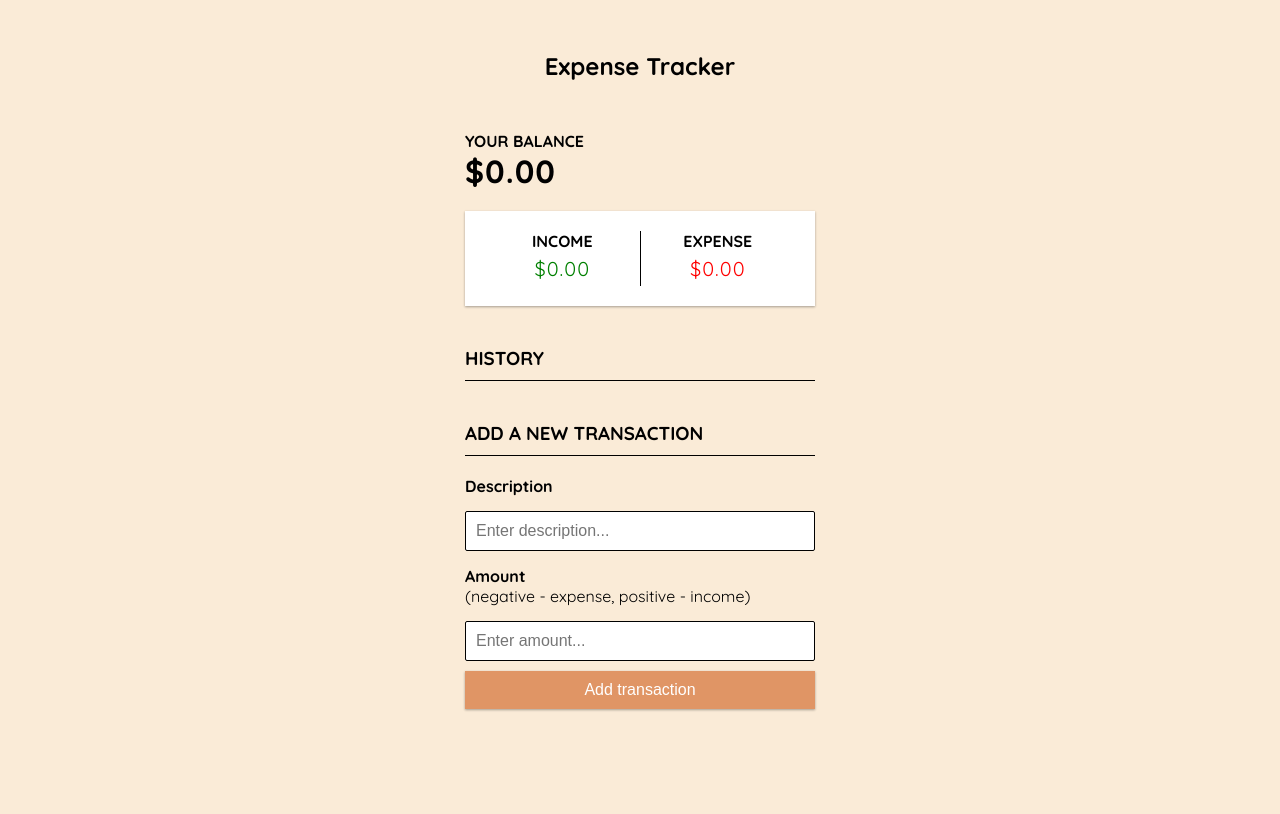
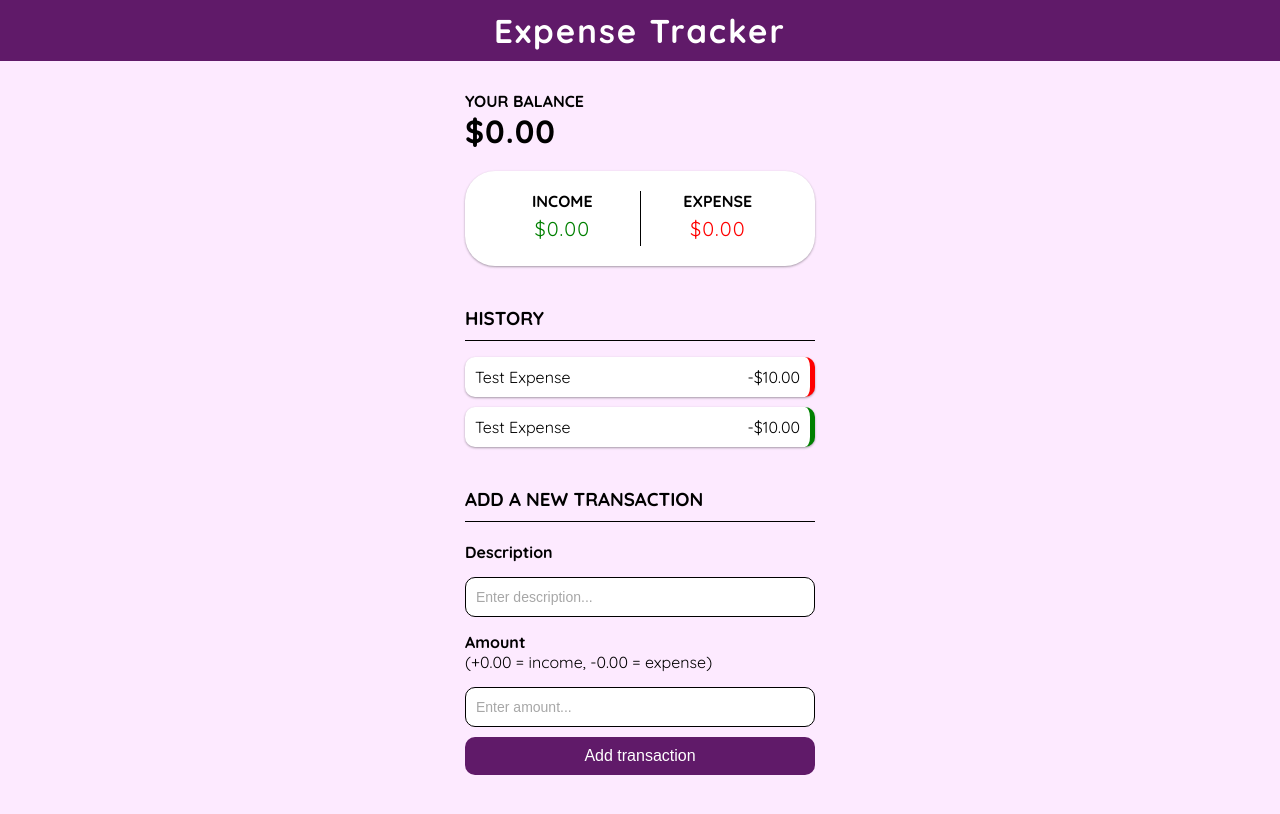
Before and after one commit to dianabali/expense-tracker, a plain HTML site: page index.html in a window 1280 px wide. Drawn offline with Linux system fonts and the light colour scheme.

Commit message:
Initial commit

```diff
--- a/index.html
+++ b/index.html
@@ -7,7 +7,9 @@
     <title>Expense Tracker</title>
 </head>
 <body>
-    <h2>Expense Tracker</h2>
+    <nav>
+        <h2>Expense Tracker</h2>
+    </nav>
 
     <div class="container">
         <h4>Your balance</h4>
@@ -27,19 +29,20 @@
 
         <h3>HISTORY</h3>
         <ul id="list" class="list">
-            <!-- <li class="minus">Test Expense <span>-$10.00</span><button class="delete-btn">x</button></li> -->
+            <li class="minus">Test Expense <span>-$10.00</span><button class="delete-btn">x</button></li>
+            <li class="plus">Test Expense <span>-$10.00</span><button class="delete-btn">x</button></li>
         </ul>
 
         <h3>ADD A NEW TRANSACTION</h3>
         <form id="form">
             <div class="form-control">
                 <label for="text"><strong>Description</strong></label>
-                <input type="text" id="text" placeholder="Enter description...">
+                <input type="text" id="text" placeholder="Enter description..." style="border-radius: 10px;">
             </div>
 
             <div class="form-control">
-                <label for="amount"><strong>Amount</strong> <br /> (negative - expense, positive - income)</label>
-                <input type="number" id="amount" placeholder="Enter amount...">
+                <label for="amount"><strong>Amount</strong> <br /> (+0.00 = income, -0.00 = expense)</label>
+                <input type="number" id="amount" placeholder="Enter amount..." style="border-radius: 10px;">
             </div>
 
             <button class="btn">Add transaction</button>
--- a/style.css
+++ b/style.css
@@ -8,8 +8,25 @@
     box-sizing: border-box;
 }
 
+nav {
+    background-color: #601a69;
+    padding: 10px 20px;
+    display: flex;
+    justify-content: center;
+    align-items: center;
+    width: 100%;
+    font-family: 'Quicksand', sans-serif;
+    letter-spacing: 2px;
+}
+
+nav h2 {
+    color: #fff;
+    margin: 0;
+    font-size: 33px;
+}
+
 body {
-    background-color: antiquewhite;
+    background-color: #fdeaff;
     display: flex;
     flex-direction: column;
     align-items: center;
@@ -47,6 +64,7 @@ h4 {
     display: flex;
     justify-content: space-between;
     margin: 20px 0;
+    border-radius: 30px;
 }
 
 .inc-exp-container > div {
@@ -92,9 +110,13 @@ input[type="text"], input[type="number"] {
     margin: 5px 0;
 }
 
+input::placeholder {
+  color: #a7a7a7;
+  font-size: 14px;
+}
+
 .btn {
-    background-color: #e09565;
-    box-shadow: var(--box-shadow);
+    background-color: #601a69;
     color: white;
     border: 0;
     display: block;
@@ -103,6 +125,7 @@ input[type="text"], input[type="number"] {
     padding: 10px;
     width: 100%;
     cursor: pointer;
+    border-radius: 10px;
 }
 
 .btn:focus, .delete-btn:focus {
@@ -124,6 +147,7 @@ input[type="text"], input[type="number"] {
     position: relative;
     padding: 10px;
     margin: 10px 0;
+    border-radius: 10px;
 }
 
 .list li.plus {
@@ -135,7 +159,7 @@ input[type="text"], input[type="number"] {
 }
 
 .delete-btn {
-    background-color: #e09565;
+    background-color: #601a69;
     border: 0;
     color: white;
     font-size: 20px;
```
